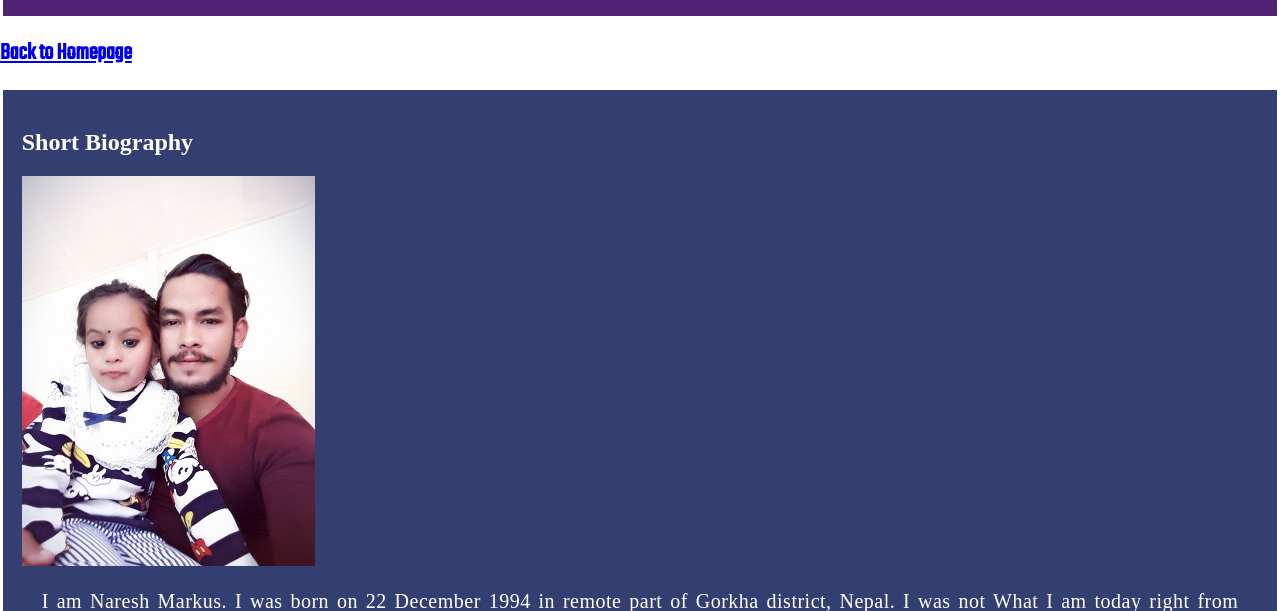
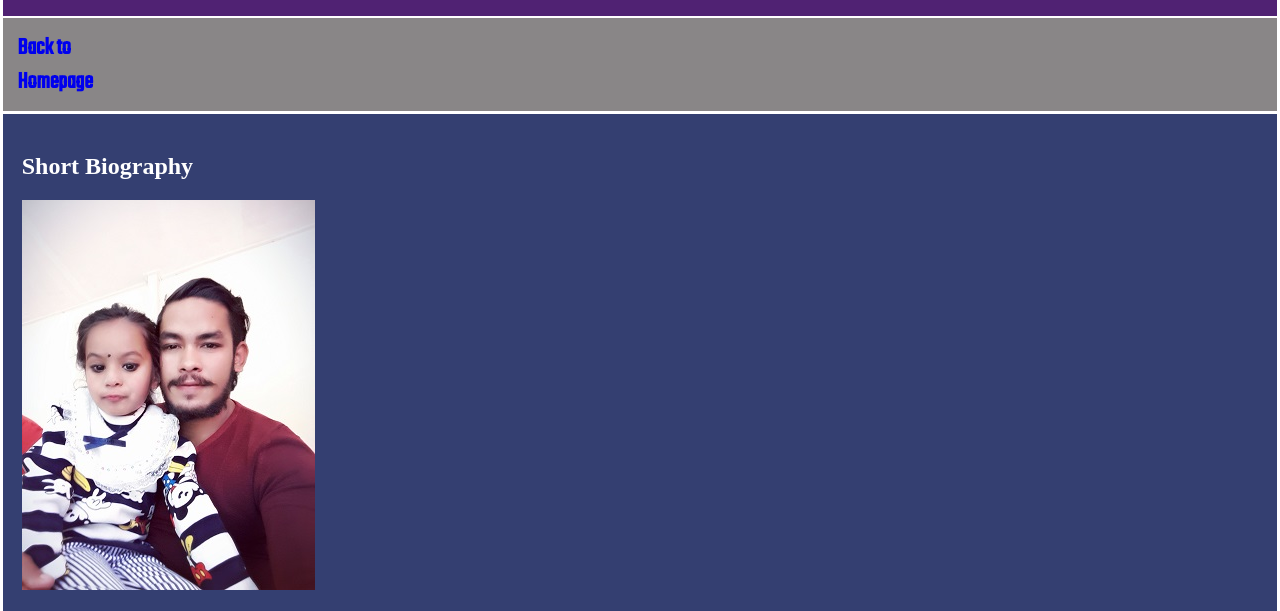
Before and after one commit to axcqvnz/xla_csy1018_zrc, a plain HTML site: page bio.html in a window 1280 px wide. Shown: the part 114-725 px from the top of the page. Drawn offline with Linux system fonts and the light colour scheme.

Commit message:
css properties added for the div situated between header and section

```diff
--- a/css/bio.css
+++ b/css/bio.css
@@ -24,6 +24,21 @@ header {
 
 header img {
     margin-right: 20px;
+}
+.back{
+  padding:0.5;
+ background: rgb(137, 134, 135);margin: 0.2%;
+}
+.back h2{
+  margin:0.2%;padding:0.98%;width: 10%;
+}
+.back a{
+padding: 0.5;
+text-decoration: none;
+}
+.back a h2:hover{
+  background: lightgreen;
+  width:10%;text-align: center;border-radius: 20px;text-decoration: underline;
 }
 section{
 font-family: 'EB Garamond', serif;
--- a/css/contact.css
+++ b/css/contact.css
@@ -18,6 +18,21 @@ header{
 }
 header img{
   margin-right: 20px;
+}
+.back{
+  padding:0.5;
+ background: rgb(137, 134, 135);margin: 0.2%;
+}
+.back h2{
+  margin:0.2%;padding:0.98%;width: 10%;
+}
+.back a{
+padding: 0.5;
+text-decoration: none;
+}
+.back a h2:hover{
+  background: lightgreen;
+  width:10%;text-align: center;border-radius: 20px;text-decoration: underline;
 }
 section{
 font-family: 'EB Garamond', serif;
```
